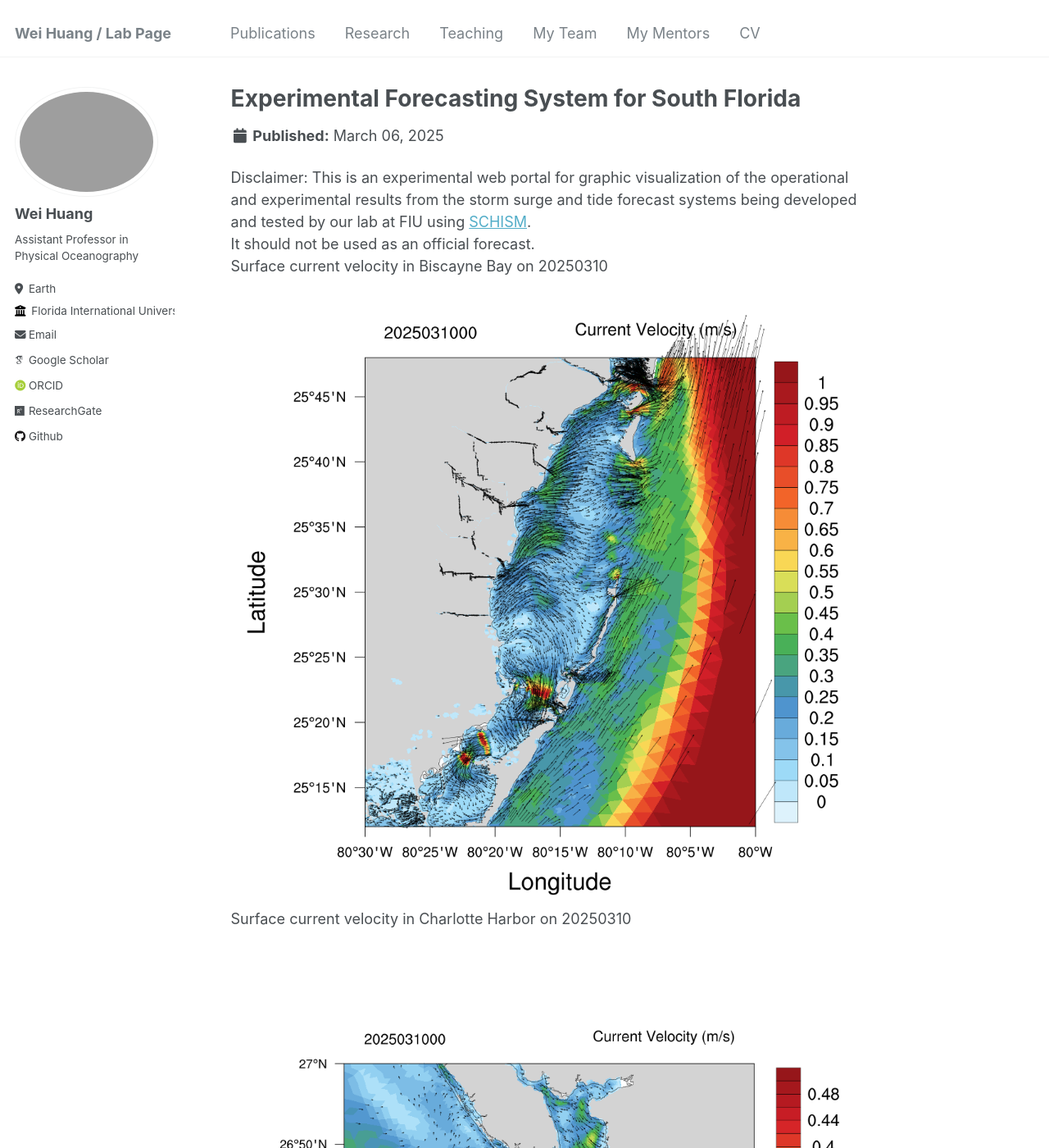
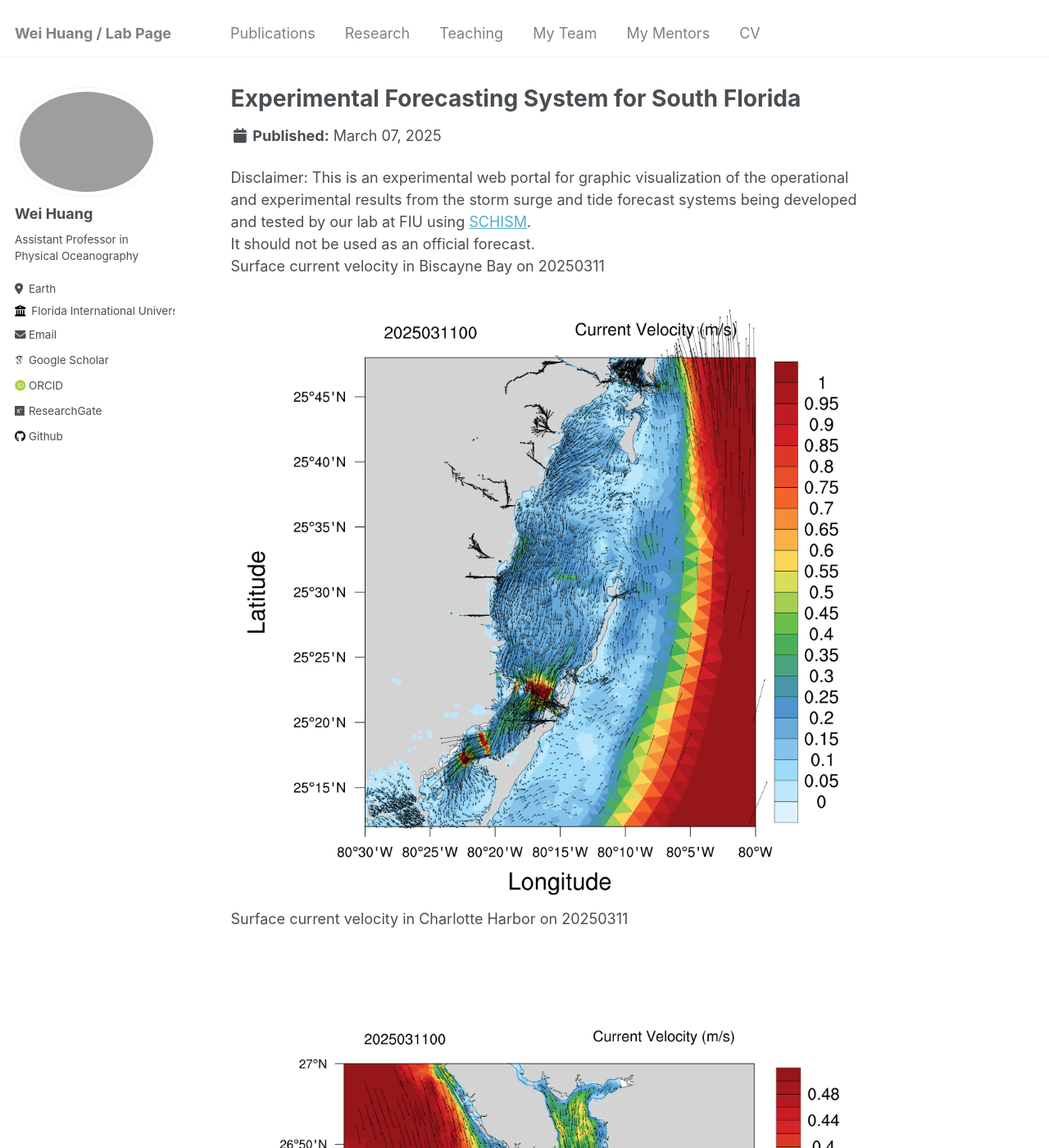
Before and after one commit to huang96169/huang96169.github.io, a Jekyll site: the page built from _research/research-1.md, in a window 1280 px wide and 1400 px high. Shown: the whole window at 82% size. Built offline with Jekyll 4.4.1, drawn with Linux system fonts in a browser that asks for light colours; some web fonts are replaced; some of the changed text lies outside the part shown.

Commit message:
replaced research_uv1.gif research_salt1.gif research_temp1.gif and replaced research_elev2.gif research_uv2.gif research_salt2.gif research_temp2.gif

```diff
--- a/_research/research-1.md
+++ b/_research/research-1.md
@@ -1,7 +1,7 @@
 ---
 title: "Experimental Forecasting System for South Florida"
-short: Surface current velocity of South Florida from 20250306 to 20250310
-date: 2025-03-06
+short: Surface current velocity of South Florida from 20250307 to 20250311
+date: 2025-03-07
 short1: "Disclaimer: This is an experimental web portal for graphic visualization of the operational and experimental results from the storm surge and tide forecast systems being developed and tested by our lab at FIU using [SCHISM](https://ccrm.vims.edu/schismweb/). It should not be used as an official forecast."
 excerpt: "<img src='/images/research_uv1.gif'>"
 collection: research
@@ -10,11 +10,11 @@ collection: research
 Disclaimer:
 This is an experimental web portal for graphic visualization of the operational and experimental results from the storm surge and tide forecast systems being developed and tested by our lab at FIU using [SCHISM](https://ccrm.vims.edu/schismweb/).<br/>
 It should not be used as an official forecast.<br/>
-Surface current velocity in Biscayne Bay on 20250310<br/>
+Surface current velocity in Biscayne Bay on 20250311<br/>
 <img src='/images/research_Bbay.png'>
-Surface current velocity in Charlotte Harbor on 20250310<br/>
+Surface current velocity in Charlotte Harbor on 20250311<br/>
 <img src='/images/research_Cbay.png'>
-Surface current velocity in Tampa Bay on 20250310<br/>
+Surface current velocity in Tampa Bay on 20250311<br/>
 <img src='/images/research_Tbay.png'>
 The map below showns observational stations used for validating the model's results, as well as the horizontal grid. <br/>
 The horizontal grid for SCHISM in simulating Biscayne Bay in South Florida, using flexible resolution resolving levees and canals (1-2 m), watershed rural and urban areas (30m-50m) and coastal ocean (500m-5km).<br/>
```
Also changed, not shown: _research/research-2.md (+6 -6 lines), images/research_Bbay.png, images/research_Cbay.png, images/research_Tbay.png, images/research_maxelev2.gif, 4 other files.
